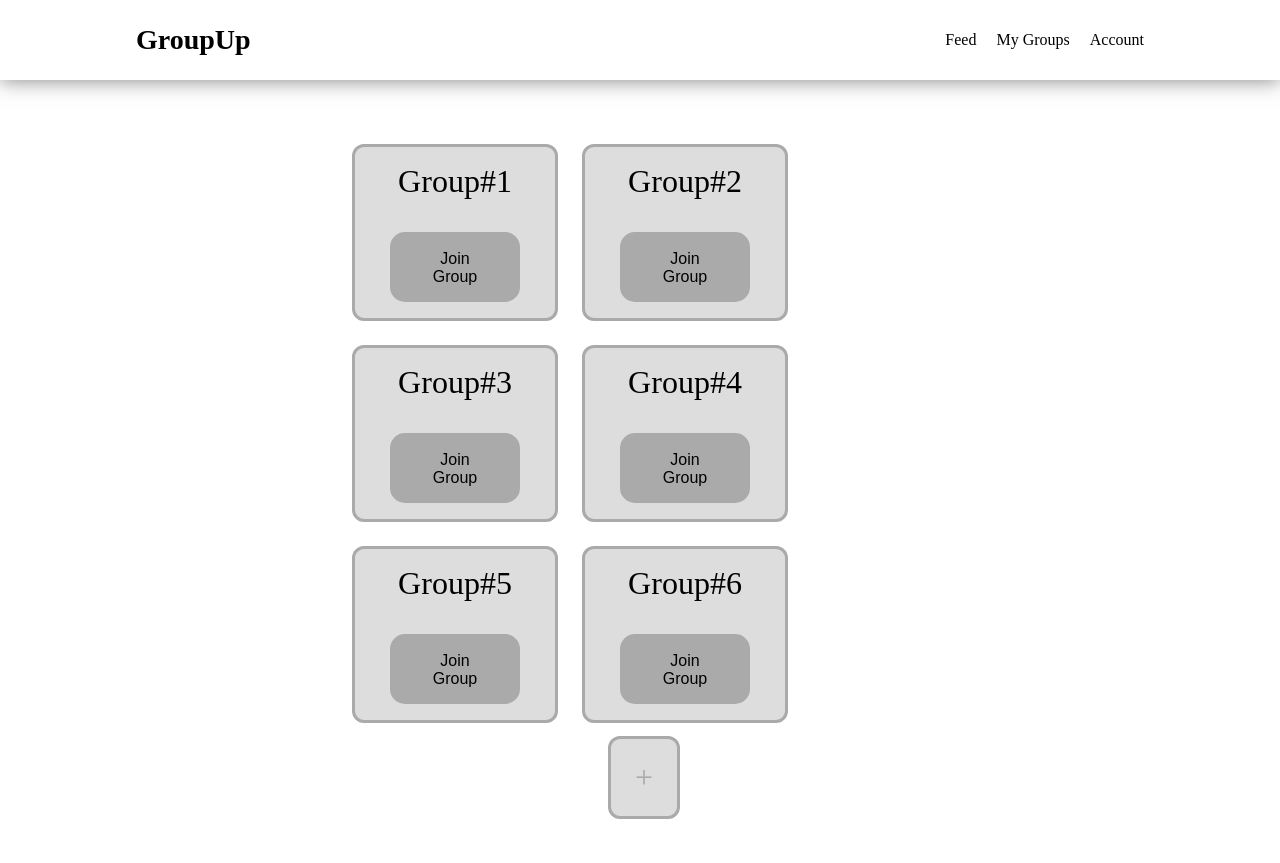
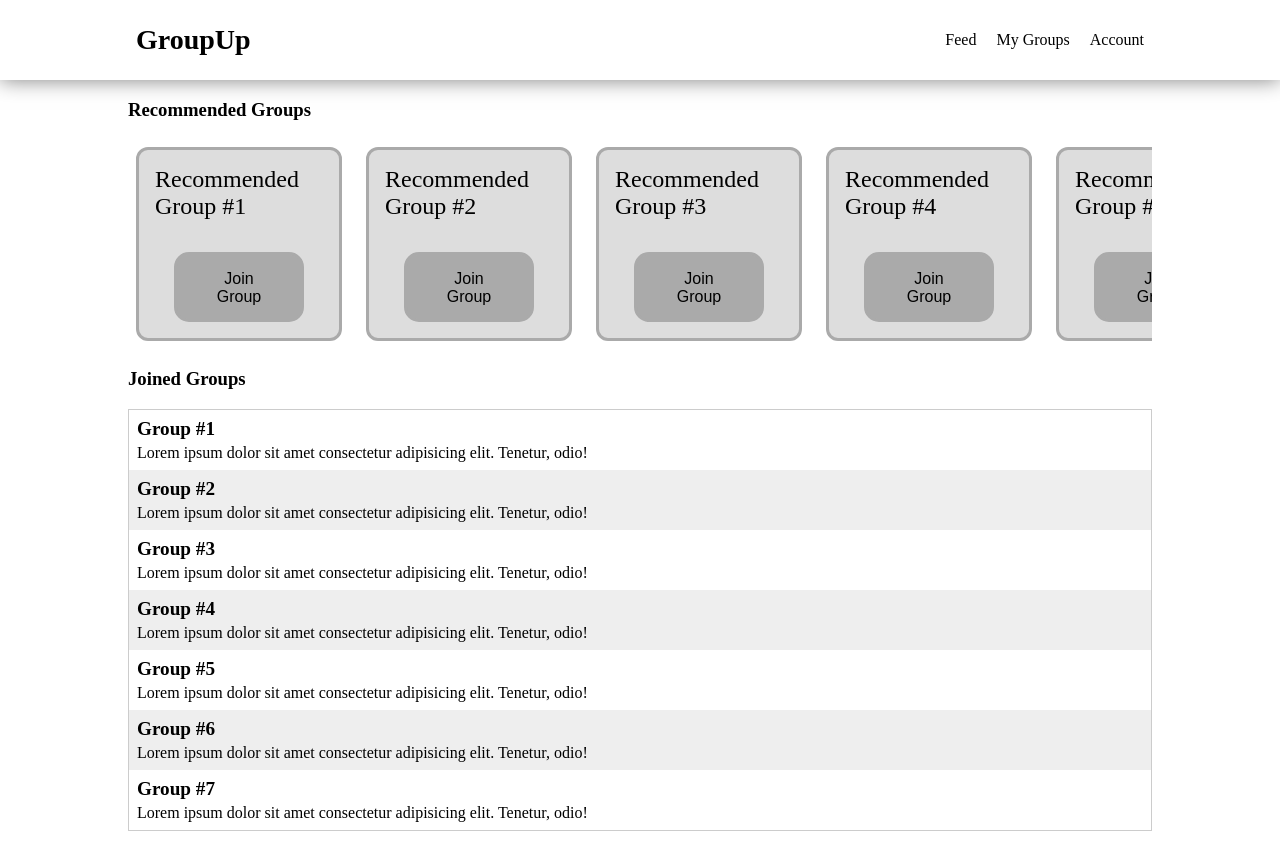
Before and after one commit to mertercoban/GroupUp, a plain HTML site: page my-groups/index.html in a window 1280 px wide. Before the commit the page ends 819 px from the top, so only its background shows below. Drawn offline with Linux system fonts and the light colour scheme.

Commit message:
list recommended groups & join

```diff
--- a/my-groups/index.html
+++ b/my-groups/index.html
@@ -8,6 +8,8 @@
     <meta name="viewport" content="width=device-width, initial-scale=1.0">
     <link rel="stylesheet" href="../base-style.css">
     <link rel="stylesheet" href="style-group.css">
+    <script src="../jquery-ui-1.13.3/external/jquery/jquery.js"></script>
+    <script src="./join.js"></script>
     <title>GroupUp | Join Group</title>
     <!-- Page Title-->
 </head>
@@ -28,42 +30,74 @@
             <!-- Account Page Link-->
         </div>
     </nav>
-
-    <div class="groups">
-        <div class="group">
-            <div class="title">Group#1</div>
-            <button id="join">Join Group</button>
+    <main>
+        <h3>Recommended Groups</h3>
+        <div class="recommendations">
+            <div class="recommended-tile">
+                <div class="recommended-title">Recommended Group #1</div>
+                <button class="recommended-join">Join Group</button>
+            </div>
+            <div class="recommended-tile">
+                <div class="recommended-title">Recommended Group #2</div>
+                <button class="recommended-join">Join Group</button>
+            </div>
+            <div class="recommended-tile">
+                <div class="recommended-title">Recommended Group #3</div>
+                <button class="recommended-join">Join Group</button>
+            </div>
+            <div class="recommended-tile">
+                <div class="recommended-title">Recommended Group #4</div>
+                <button class="recommended-join">Join Group</button>
+            </div>
+            <div class="recommended-tile">
+                <div class="recommended-title">Recommended Group #5</div>
+                <button class="recommended-join">Join Group</button>
+            </div>
+            <div class="recommended-tile">
+                <div class="recommended-title">Recommended Group #6</div>
+                <button class="recommended-join">Join Group</button>
+            </div>
         </div>
 
-        <div class="group">
-            <div class="title">Group#2</div>
-            <button id="join">Join Group</button>
+        <h3>Joined Groups</h3>
+        <div class="joined-groups">
+            <div class="joined-group">
+                <div class="joined-title">Group #1</div>
+                <div class="joined-message">Lorem ipsum dolor sit amet consectetur adipisicing elit. Tenetur, odio!
                 </div>
-
-        <div class="group">
-            <div class="title">Group#3</div>
-            <button id="join">Join Group</button>
             </div>
-
-        <div class="group">
-            <div class="title">Group#4</div>
-            <button id="join">Join Group</button>
+            <div class="joined-group">
+                <div class="joined-title">Group #2</div>
+                <div class="joined-message">Lorem ipsum dolor sit amet consectetur adipisicing elit. Tenetur, odio!
                 </div>
-
-        <div class="group">
-            <div class="title">Group#5</div>
-            <button id="join">Join Group</button>
             </div>
-
-        <div class="group">
-            <div class="title">Group#6</div>
-            <button id="join">Join Group</button>
+            <div class="joined-group">
+                <div class="joined-title">Group #3</div>
+                <div class="joined-message">Lorem ipsum dolor sit amet consectetur adipisicing elit. Tenetur, odio!
                 </div>
-
             </div>
-    <div class="create">
-        <a id="create" href="create">+</a>
+            <div class="joined-group">
+                <div class="joined-title">Group #4</div>
+                <div class="joined-message">Lorem ipsum dolor sit amet consectetur adipisicing elit. Tenetur, odio!
                 </div>
+            </div>
+            <div class="joined-group">
+                <div class="joined-title">Group #5</div>
+                <div class="joined-message">Lorem ipsum dolor sit amet consectetur adipisicing elit. Tenetur, odio!
+                </div>
+            </div>
+            <div class="joined-group">
+                <div class="joined-title">Group #6</div>
+                <div class="joined-message">Lorem ipsum dolor sit amet consectetur adipisicing elit. Tenetur, odio!
+                </div>
+            </div>
+            <div class="joined-group">
+                <div class="joined-title">Group #7</div>
+                <div class="joined-message">Lorem ipsum dolor sit amet consectetur adipisicing elit. Tenetur, odio!
+                </div>
+            </div>
+        </div>
+    </main>
 </body>
 
 </html>
--- /dev/null
+++ b/my-groups/join.js
@@ -0,0 +1,19 @@
+$(function () {
+  $(".recommended-tile>button").click(function () {
+    const tileElements = $(this).parent().children();
+    var title = "";
+    tileElements.each((index, element) => {
+      if (element.className == "recommended-title") title = element.innerText;
+    });
+    $(".joined-groups").prepend(
+      `<div class="joined-group">
+          <div class="joined-title">${title}</div>
+          <div class="joined-message">Lorem ipsum dolor sit amet consectetur adipisicing elit. Tenetur, odio!
+          </div>
+      </div>`
+    );
+    $(this).parent().fadeOut();
+
+    return false;
+  });
+});
--- a/my-groups/style-group.css
+++ b/my-groups/style-group.css
@@ -1,4 +1,34 @@
-#join {
+main {
+    margin: auto;
+    max-width: 1024px;
+}
+
+.recommendations {
+    padding: 8px;
+    overflow-y: scroll;
+    display: flex;
+    align-items: center;
+    gap: 24px;
+}
+
+.recommended-tile {
+    display: flex;
+    flex-direction: column;
+    align-items: center;
+    gap: 32px;
+    min-width: 168px;
+    border-radius: 12px;
+    padding: 16px;
+    background-color: #ddd;
+    border: solid #aaa 3px;
+}
+
+.recommended-title {
+    font-size: 24px;
+    color: black;
+}
+
+.recommended-join {
     background-color: #aaa;
     border: solid #aaa 3px;
     border-radius: 15px;
@@ -12,49 +42,31 @@
     height: 70px;
 }
 
-#create {
-    all: unset;
-    background-color: #ddd;
-    border: solid #aaa 3px;
-    border-radius: 12px;
-    color: #aaa;
-    padding: 20px 24px;
-    text-align: center;
-    font-size: 32px;
+.joined-groups {
+    border: 1px solid #ccc;
+    margin-bottom: 32px;
 }
 
-.title {
-    font-size: 32px;
-    color: black;
+.joined-groups .joined-group:nth-child(even) {
+    background-color: #eee;
 }
 
-.groups {
-    margin-top: 5%;
-    margin-left: 27.5%;
-    margin-right: 25%;
-    max-width: 50%;
-    display: flex;
-    align-items: center;
-    gap: 24px;
-    flex-wrap: wrap;
+.joined-group {
+    background-color: white;
+    padding: 8px;
 }
 
-.group{
-    display: flex;
-    flex-direction: column;
-    align-items: center;
-    gap: 32px;
-    min-width: 168px;
-    border-radius: 12px;
-    padding: 16px;
-    background-color: #ddd;
-    border: solid #aaa 3px;
+.joined-group:hover,
+.joined-groups .joined-group:hover:nth-child(even) {
+    background-color: #ccc;
 }
 
-.create {
-    margin-top: 1%;
-    margin-left: 47.5%;
-    display: flex;
-    align-items: center;
-    flex-wrap: wrap;
+.joined-title {
+    font-weight: 600;
+    font-size: larger;
+    margin-bottom: 4px;
 }
+
+.joined-message {
+    font-size: medium;
+}
```
Also changed, not shown: contact-us/index.html (+0 -1 lines). Lines whose indentation alone changed are shown as unchanged.
